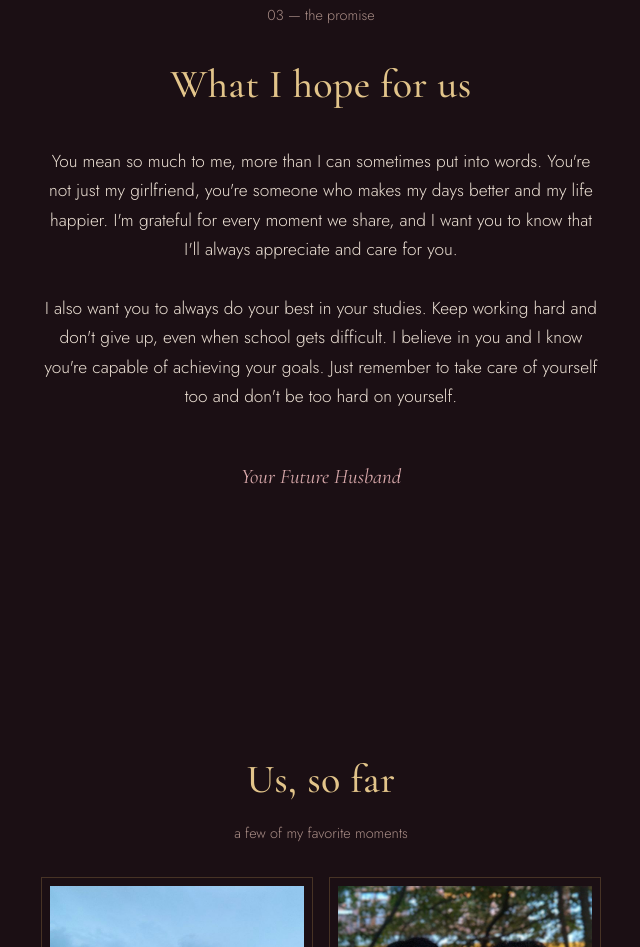
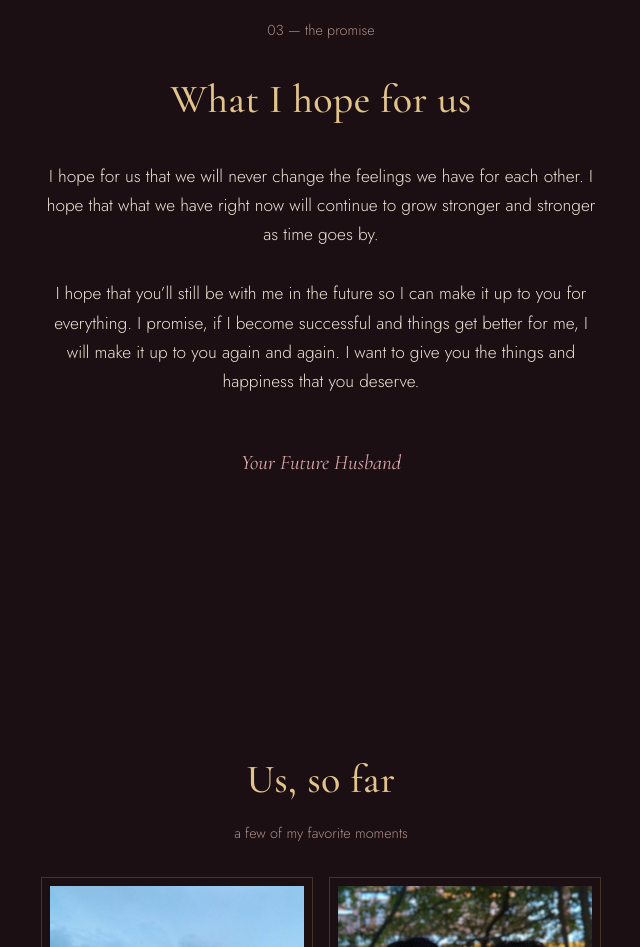
Before and after one commit to iDroids28/gine-21st, a plain HTML site: page index.html in a window 1280 px wide. Shown: the part 2551-3498 px from the top of the page, without its empty margins (319-959 px from the left). Drawn offline with nearby package versions, Linux system fonts and the light colour scheme.

Commit message:
index.html

```diff
--- a/index.html
+++ b/index.html
@@ -388,9 +388,9 @@
 <section class="page message-page">
   <div class="reveal eyebrow">03 — the promise</div>
   <h2 class="reveal d1">What I hope for us</h2>
-  <p class="reveal d2">You mean so much to me, more than I can sometimes put into words. You're not just my girlfriend, you're someone who makes my days better and my life happier. I'm grateful for every moment we share, and I want you to know that I'll always appreciate and care for you.
+  <p class="reveal d2">I hope for us that we will never change the feelings we have for each other. I hope that what we have right now will continue to grow stronger and stronger as time goes by.
 
-I also want you to always do your best in your studies. Keep working hard and don't give up, even when school gets difficult. I believe in you and I know you're capable of achieving your goals. Just remember to take care of yourself too and don't be too hard on yourself.</p>
+I hope that you’ll still be with me in the future so I can make it up to you for everything. I promise, if I become successful and things get better for me, I will make it up to you again and again. I want to give you the things and happiness that you deserve.</p>
   <div class="reveal d3 signature">Your Future Husband</div>
 </section>
 
```
